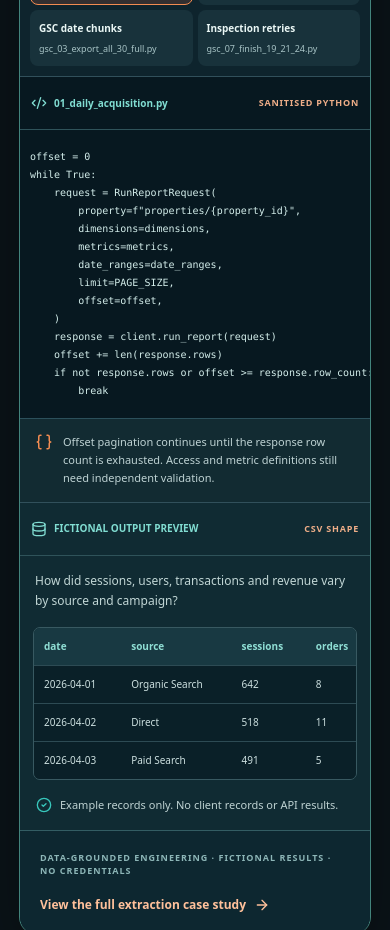
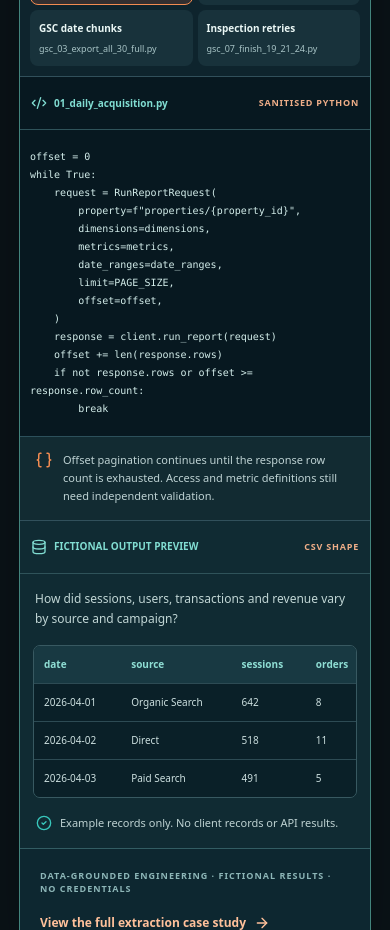
Before and after one commit to bonvallite/developer-portfolio, a Next.js app: page /analytics-lab in a window 390 px wide. Shown: the part 3080-4010 px from the top of the page. Built offline with nearby package versions, Linux system fonts and the light colour scheme.

Commit message:
fix(analytics): wrap long Python excerpts on narrow mobile layouts

```diff
--- a/app/analytics-lab/analytics-studio.css
+++ b/app/analytics-lab/analytics-studio.css
@@ -262,7 +262,9 @@
   .al-studio-example-tabs button>span{font-size:10px}
   .al-studio-example-tabs button small{font-size:9px}
   .al-studio-source-title,.al-studio-output-head{padding:13px 11px}
-  .al-studio-source-window pre{font-size:10px;padding:18px 10px}
+  /* At phone width, retain Python indentation and expose long conditions by
+     wrapping inside the code pane rather than clipping the line off-screen. */
+  .al-studio-source-window pre{font-size:10px;padding:18px 10px;white-space:pre-wrap;overflow-wrap:anywhere}
   .al-page .al-chart{padding:15px}
   .al-page .al-chart-row{gap:8px}
   .al-hero-tags span{font-size:8px}
```
